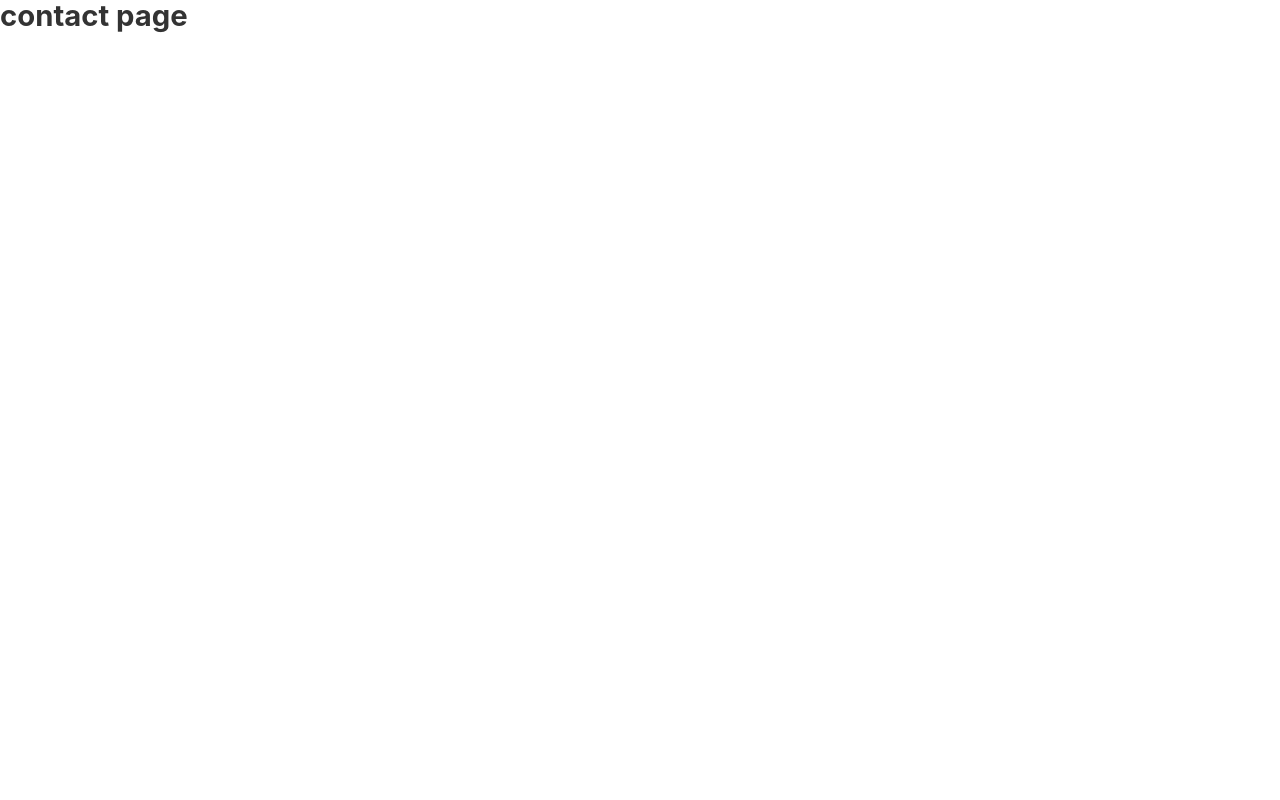
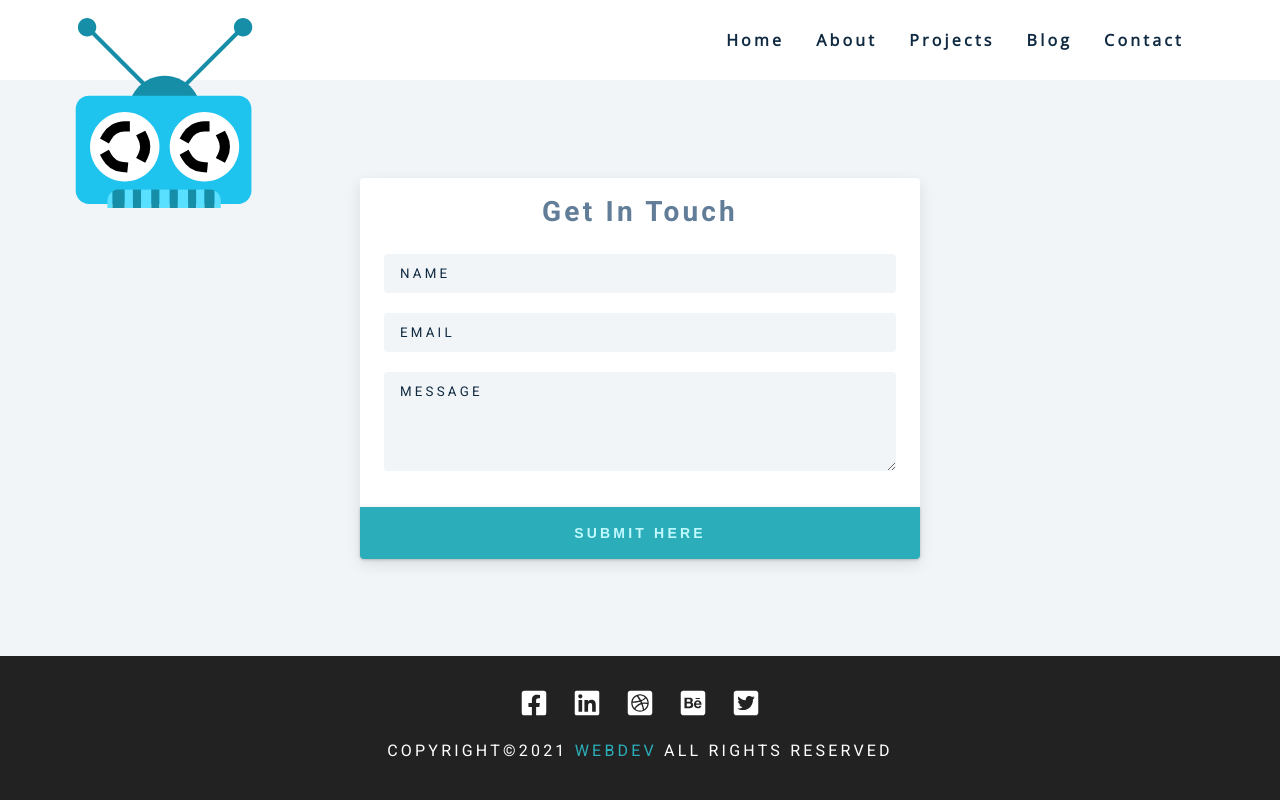
Before and after one commit to sagarromer/gatsby-react-portfolio, a Gatsby site: page /contact in a window 1280 px wide. Built offline with nearby package versions, Linux system fonts and the light colour scheme; Gatsby itself is replaced by a stand-in of ours.

Commit message:
contact section created

```diff
--- a/gatsby-config.js
+++ b/gatsby-config.js
@@ -43,6 +43,20 @@
       },
     },
     `gatsby-plugin-gatsby-cloud`,
+    {
+      resolve: `gatsby-plugin-webfonts`,
+      options: {
+        fonts: {
+          google: [
+            {
+              family: "Roboto",
+              variants: ["400", "700"],
+            },
+            { family: "Open Sans" },
+          ],
+        },
+      },
+    },
     // this (optional) plugin enables Progressive Web App + Offline functionality
     // To learn more, visit: https://gatsby.dev/offline
     // `gatsby-plugin-offline`,
--- a/src/pages/contact.js
+++ b/src/pages/contact.js
@@ -1,8 +1,41 @@
 import React from "react"
-import Layout from "../components/Layout"
+import Layout from "../components/Layout2"
 
 const contact = () => {
-    return <h2>contact page</h2>
+  return (
+    <Layout>
+      <section className="contact-page">
+        <article className="contact-form">
+          <h3>get in touch</h3>
+          <form action="https://formspree.io/f/mayaajdj" method="POST">
+            <div className="form-group">
+              <input
+                type="text"
+                name="name"
+                placeholder="name"
+                className="form-control"
+              />
+              <input
+                type="email"
+                placeholder="email"
+                name="email"
+                className="form-control"
+              />
+              <textarea
+                name="message"
+                rows="5"
+                placeholder="message"
+                className="form-control"
+              ></textarea>
+            </div>
+            <button type="submit" className="submit-btn btn">
+              submit here
+            </button>
+          </form>
+        </article>
+      </section>
+    </Layout>
+  )
 }
 
 export default contact
```
